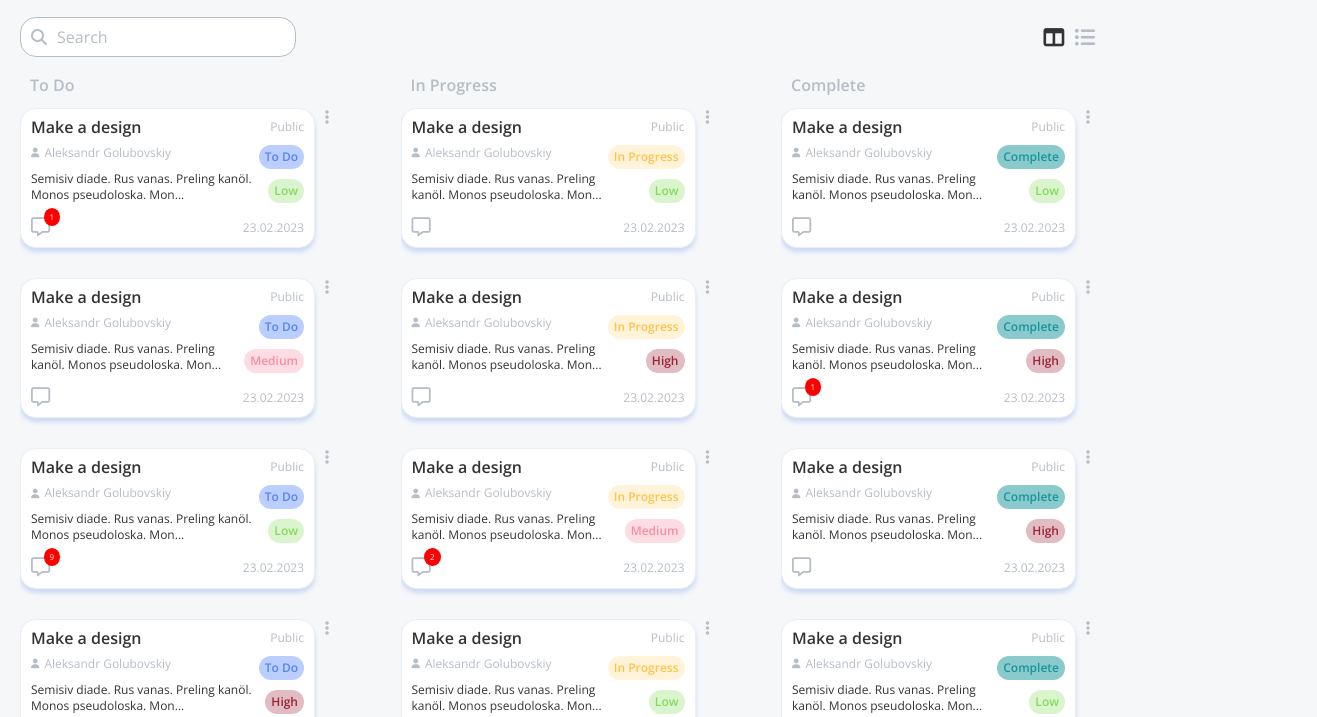
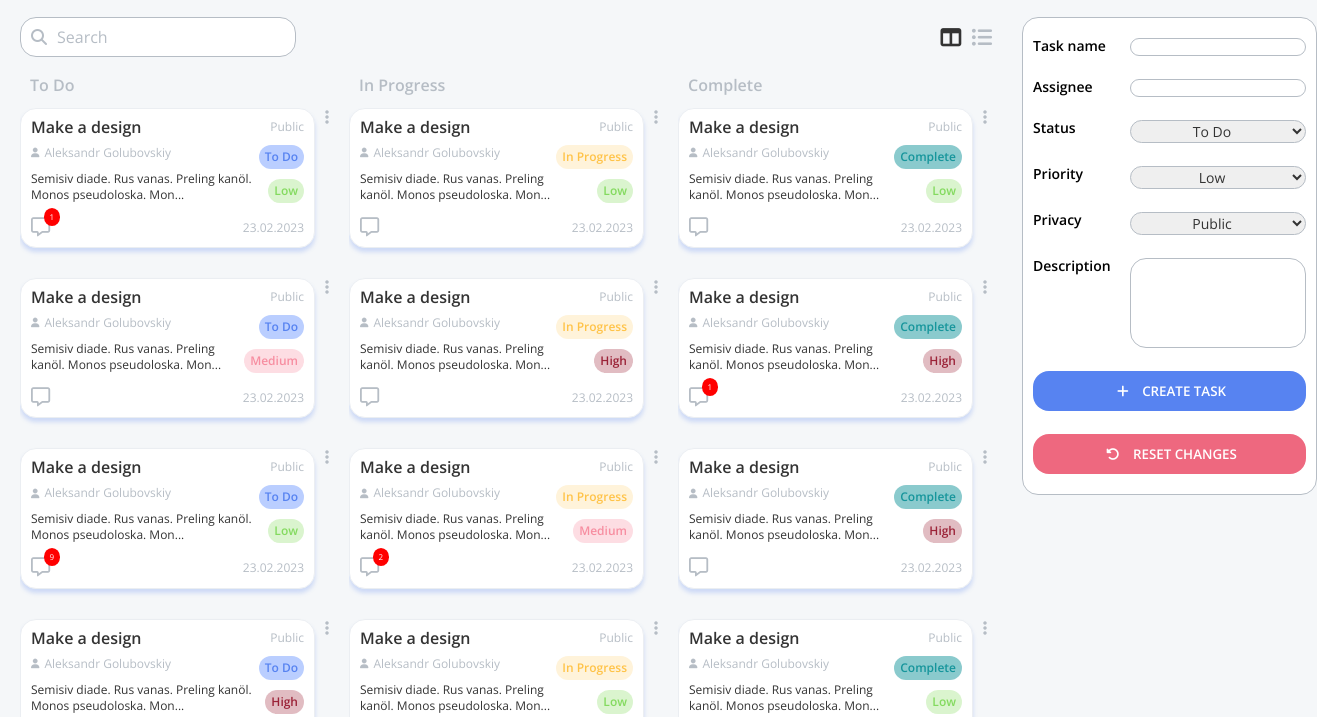
Before and after one commit to mrsagusha/datamola-course, a plain HTML site: page main.html in a window 1280 px wide. Shown: the part 83-800 px from the top of the page, 1317 px wide, since content can reach past the window. Drawn offline with nearby package versions, Linux system fonts and the light colour scheme.

Commit message:
feat: add form for new task

```diff
--- a/main.html
+++ b/main.html
@@ -13,6 +13,7 @@
 <body class="body">
     <div class="container">
         <header class="header">
+            <div class="header-info">
                 <div class="logo">
                     <img class="logo__image" src="./assets/Logo.png" alt="logo">
                     <h1 class="logo__text">Turbo</h1>
@@ -27,6 +28,8 @@
                         <i class="fa-solid fa-arrow-right-from-bracket"></i>
                     </button>
                 </div>
+            </div>
+            <form action=""></form>
         </header>
         <main class="main">
             <article class="article">
@@ -740,7 +743,52 @@
                 <button class="button load-more">Load more</button>
             </article>
             <aside>
-                <form action=""></form>
+                <form class="new-task-form" action="">
+                    <label for="task-name-input">Task name
+                        <input class="task-name-input" id="task-name-input" type="text">
+                    </label>
+                    <label for="assignee-input">Assignee
+                        <input class="assignee-input" id="assignee-input" type="text" list="assignee-list" >
+                        <datalist id="assignee-list">
+                            <option value="Aleksandr Golubovskiy">
+                            <option value="Kaiya Torff">
+                            <option value="Kierra Stanton">
+                            <option value="Charlie Rhiel Madsen">
+                        </datalist>
+                    </label>
+                    <label for="status-select">Status
+                        <select name="status" id="status-select">
+                            <option value="2">To Do</option>
+                            <option value="1">In Progress</option>
+                            <option value="0">Complete</option>
+                        </select>
+                    </label>
+                    <label for="priority-select">
+                        Priority
+                        <select name="priority" id="priority-select">
+                            <option value="2">Low</option>
+                            <option value="1">Medium</option>
+                            <option value="0">High</option>
+                        </select>
+                    </label>
+                    <label for="privacy-select">
+                        Privacy
+                        <select name="privacy" id="privacy-select">
+                            <option value="1">Public</option>
+                            <option value="0">Private</option>
+                        </select>
+                    </label>
+                    <label for="description">
+                        Description
+                        <textarea class="task-description" name="description" id="description" cols="25" rows="10"></textarea>
+                    </label>
+                    <button class="button create-task">
+                        <i class="fa-solid fa-plus"></i>
+                        CREATE TASK</button>
+                    <button class="button reset-changes">
+                        <i class="fa-sharp fa-solid fa-rotate-left"></i>
+                        RESET CHANGES</button>
+                </form>
             </aside>
         </main>
         <footer class="footer">
--- a/styles.css
+++ b/styles.css
@@ -36,9 +36,14 @@
 
 .header {
     display: flex;
+    max-width: 100%;
+}
+
+.header-info {
+    display: flex;
     justify-content: space-between;
     align-items: center;
-    max-width: 1090px;
+    width: 1090px;
     height: 60px;
     background-color: var(--main-color-light);
     border-radius: 24px 8px 24px 8px;
@@ -73,6 +78,10 @@
     font-size: 1rem;
     color: white;
     font-weight: 400;
+}
+
+.user-image:hover {
+    cursor: pointer;
 }
 
 .button {
@@ -359,6 +368,11 @@
     cursor: pointer;
 }
 
+.new-task-form {
+    display: flex;
+    flex-direction: column;
+}
+
 .footer {
     display: flex;
     justify-content: space-between;
@@ -383,3 +397,94 @@
     color: white;
     font-style: normal;
 }
+
+.new-task-form {
+    width: 295px;
+    display: flex;
+    flex-direction: column;
+    gap: 23px;
+    padding: 20px 10px;
+    border: 1px solid var(--main-gray);
+    border-radius: 16px;
+    background-color: white;
+    margin: 20px 0 0 15px
+}
+
+.new-task-form label {
+    display: flex;
+    justify-content: space-between;
+    font-size: 0.875rem;
+    font-weight: 600;
+}
+
+.task-name-input,
+.assignee-input,
+.new-task-form select {
+    width: 176px;
+}
+
+.task-name-input,
+.assignee-input,
+.new-task-form select  {
+    border: 1px solid var(--main-gray);
+    border-radius: 16px;
+    outline: none;
+    color: var(--black-color);
+    font-size: 0.875rem;
+    text-align: center;
+}
+
+.new-task-form select:hover {
+    cursor: pointer;
+}
+
+.task-description {
+    width: 176px;
+    height: 90px;
+    border: 1px solid var(--main-gray);
+    border-radius: 16px;
+    padding: 5px;
+    outline: none;
+    color: var(--black-color);
+    font-size: 0.875rem;
+    resize: none
+}
+
+.task-description::-webkit-scrollbar {
+    width: 6px;
+    background-color: var(--light-gray);
+    border-radius: 6px;
+}
+
+.task-description::-webkit-scrollbar-thumb {
+    background-color: var(--main-gray);
+    border-radius: 6px;
+    cursor: pointer;
+}
+
+.fa-plus,
+.fa-rotate-left {
+    margin-right: 10px;
+}
+
+.create-task {
+    background-color: var(--main-color);
+    height: 40px;
+    transition: .2s;
+}
+
+.create-task:hover {
+    background-color: #5E77B5;
+    cursor: pointer;
+}
+
+.reset-changes {
+    background-color: var(--second-color);
+    height: 40px;
+    transition: .2s;
+}
+
+.reset-changes:hover {
+    background-color: #B36774;
+    cursor: pointer;
+}
```
Lines whose indentation alone changed are shown as unchanged.
